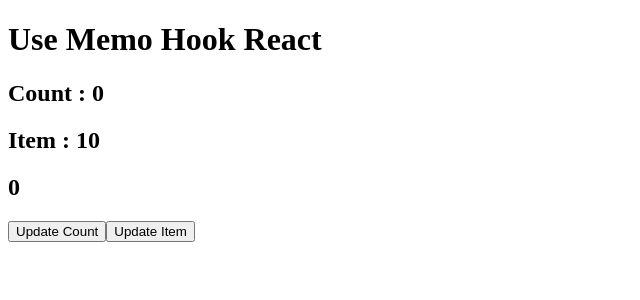
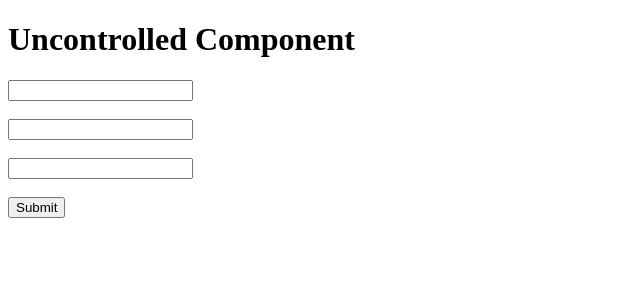
Before and after one commit to AbhirupDey12/reactpractice, a React (Create React App) app: page / in a window 1280 px wide. Shown: the top 300 px of the page, without its empty margins (0-640 px from the left). Built offline with nearby package versions, Linux system fonts and the light colour scheme.

Commit message:
controlled component

```diff
--- a/src/App.js
+++ b/src/App.js
@@ -1,23 +1,30 @@
-import React from 'react'
+import React , {useRef} from 'react'
 
 export default function App() {
 
-  const [count , setCount] = React.useState(0) ;
-  const [item , setItem] = React.useState(10) ;
+  let inputRef = useRef(null) ;
+  let inputRef2 = useRef(null) ;
 
-  const multiCountMemo = React.useMemo(function multiCount() {
-    console.warn('multiCount');
-    return count * 5 ;
-  } , [count]) ;
+  function submitForm(e) {
+    e.preventDefault() ;
+    console.log("inpuut feild 1 value : " , inputRef.current.value ) ;
+    console.log("inpuut feild 2 value : " , inputRef2.current.value ) ;
+    let input3 = document.getElementById('input3').value ;
+    console.log("inpuut feild 3 value : " , input3) ;
+  }
 
   return (
     <div>
-      <h1>Use Memo Hook React</h1>
-      <h2> Count : {count} </h2>
-      <h2> Item : {item} </h2>
-      <h2>{multiCountMemo}</h2>
-      <button onClick={() => setCount(count + 1) } >Update Count</button>
-      <button onClick={() => setItem(item * 10) } >Update Item</button>
+
+      <h1>Uncontrolled Component</h1>
+
+      <form onSubmit={submitForm}>
+        <input ref={inputRef} type="text" /> <br /> <br />
+        <input ref={inputRef2} type="text" /> <br /> <br />
+        <input id='input3' type="text" /> <br /> <br />
+        <button>Submit</button>
+      </form>
+
     </div>
   )
 }
```
Also changed, not shown: src/User.js (+7 -3 lines).
